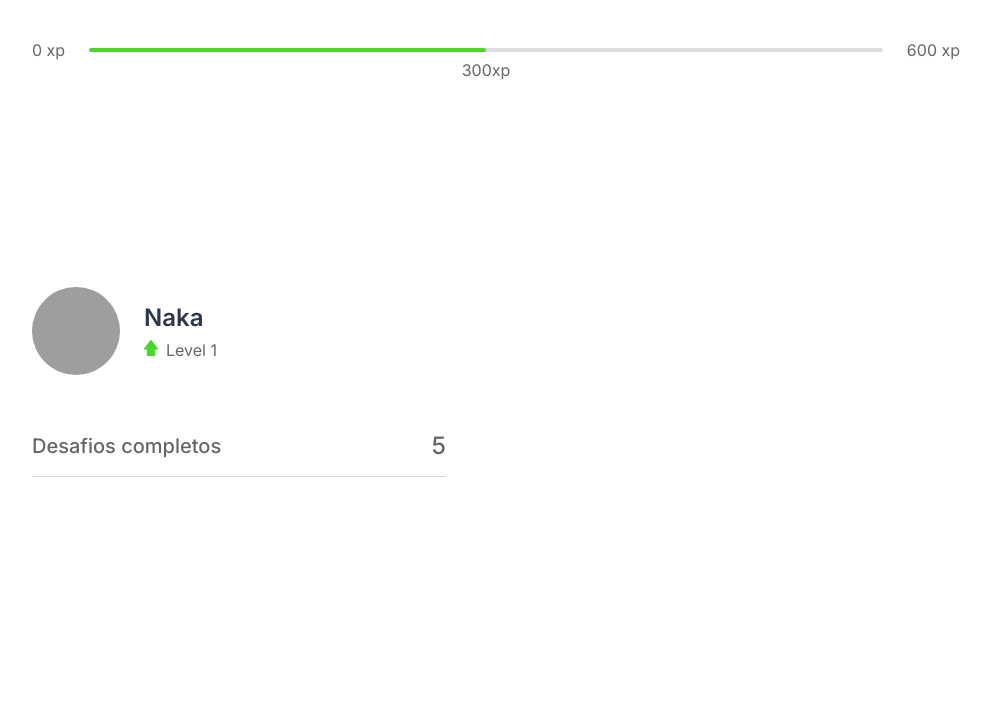
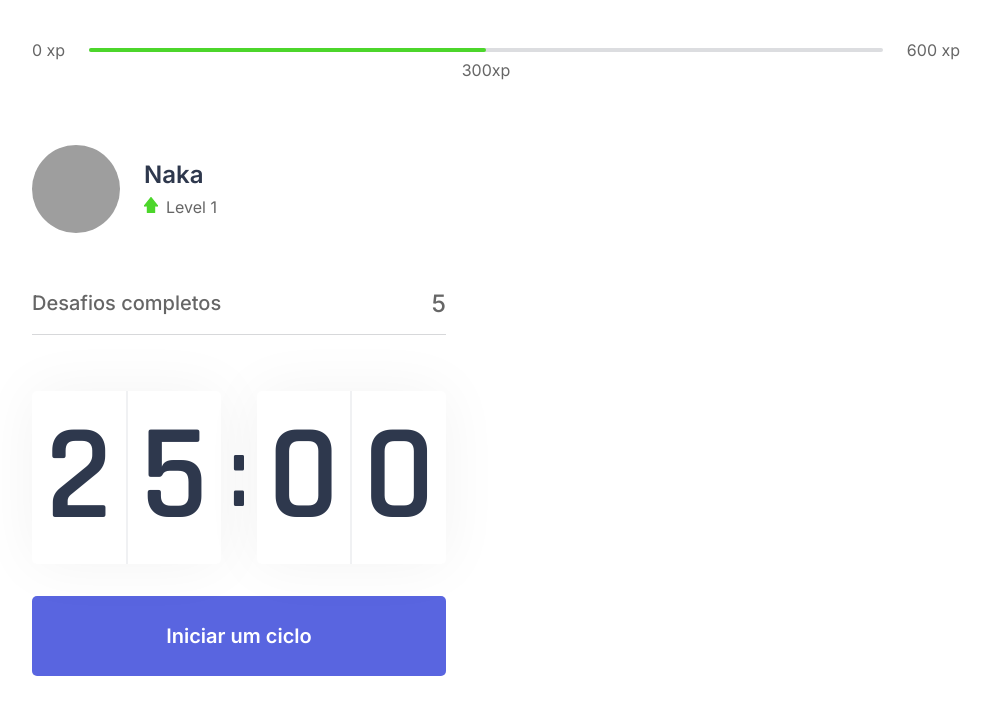
Before and after one commit to AlexandraNakamura/nlw-shakeout-next, a Next.js app: page / in a window 1280 px wide. Shown: the top 714 px of the page, without its empty margins (144-1135 px from the left). Built offline with nearby package versions, Linux system fonts and the light colour scheme; grey boxes are pictures that could not be loaded.

Commit message:
Creating conuter and functionality

```diff
--- /dev/null
+++ b/src/components/Countdown.tsx
@@ -0,0 +1,48 @@
+import { useState, useEffect } from 'react';
+import styles from '../styles/components/Countdown.module.css';
+
+export function Countdown() {
+
+    const [time, setTime] = useState(25 * 60);
+    const [active, setActive] = useState(false);
+
+    const minutes = Math.floor(time / 60);
+    const seconds = time % 60;
+
+    const [minuteLeft, minuteRight] = String(minutes).padStart(2, '0').split('');
+    const [secondLeft, secondRight] = String(seconds).padStart(2, '0').split('');
+
+
+    function startCountdown() {
+        setActive(true);
+    }
+
+    useEffect(() => {
+        if (active && time > 0){
+            setTimeout(() => {
+                setTime(time - 1);
+            }, 1000)
+        }
+    }, [active, time])
+
+    return(
+        <div>
+            <div className={styles.countdownContainer}>
+                <div>
+                    <span>{minuteLeft}</span>
+                    <span>{minuteRight}</span>
+                </div>
+                <span>:</span>
+                <div>
+                    <span>{secondLeft}</span>
+                    <span>{secondRight}</span>
+                </div>
+            </div>
+
+            <button type="button" className={styles.contdownButton} onClick={startCountdown}>
+                Iniciar um ciclo
+            </button>
+
+        </div>
+    );
+}
--- a/src/pages/_document.tsx
+++ b/src/pages/_document.tsx
@@ -1,10 +1,12 @@
 import Document, {Html, Head, Main, NextScript} from 'next/document';
+import React from 'react';
 
 export default class Mydocuments extends Document {
     render () {
         return (
             <Html>
                 <Head>
+                    <link rel="shortchut icon" href="favicon.png" type="image/png"/>
                     <link rel="preconnect" href="https://fonts.gstatic.com" />
                     <link href="https://fonts.googleapis.com/css2?family=Inter:wght@400;500;600&family=Rajdhani:wght@600&display=swap" rel="stylesheet" />
                 </Head>
--- a/src/pages/index.tsx
+++ b/src/pages/index.tsx
@@ -1,18 +1,26 @@
 import { CompleteChallenges } from "../components/CompleteChallenges";
+import { Countdown } from "../components/Countdown";
 import { ExperienceBar } from "../components/ExperienceBar";
 import { Profile } from "../components/Profile";
+
+import Head from 'next/head';
 
 import styles from "../styles/pages/Home.module.css";
 
 export default function Home() {
   return (
     <div className= {styles.container}>
+    <Head>
+      <title>Início : ShakeOut</title>
+    </Head>
+
     <ExperienceBar />
 
     <section>
       <div>
         <Profile />
         <CompleteChallenges />
+        <Countdown />
       </div>
       <div>
 
--- /dev/null
+++ b/src/styles/components/Countdown.module.css
@@ -0,0 +1,65 @@
+.countdownContainer {
+    display: flex;
+    align-items: center;
+    font-family: Rajdhani;
+    font-weight: 600;
+    color: var(--title);
+}
+
+
+.countdownContainer > div {
+    flex: 1;
+
+    display: flex;
+    align-items: center;
+    justify-content: space-evenly;
+
+    background: var(--white);
+    box-shadow: 0 0 60px rgb(0, 0, 0, 0.05);
+    border-radius: 5px;
+    font-size: 8.5rem;
+    text-align: center;
+}
+
+.countdownContainer > div > span {
+    flex: 1;
+}
+
+.countdownContainer > div > span:first-child{
+    border-right:  1px solid #f0f1f3;
+}
+
+.countdownContainer > div > span:last-child{
+    border-left:  1px solid #f0f1f3;
+}
+
+.countdownContainer > span {
+    font-size: 6.25rem;
+    margin: 0 0.5rem;
+}
+
+.contdownButton {
+    width: 100%;
+    height: 5rem;
+
+    margin-top: 2rem;
+
+    display:  flex;
+    align-items: center;
+    justify-content: center;
+
+    border: 0;
+    border-radius: 5px;
+
+    background: var(--blue);
+    color: var(--white);
+
+    font-size: 1.25rem;
+    font-weight: 600;
+
+    transition: background-color 0.2s;
+}
+
+.contdownButton:hover {
+    background: var(--blue-dark);
+}
```
